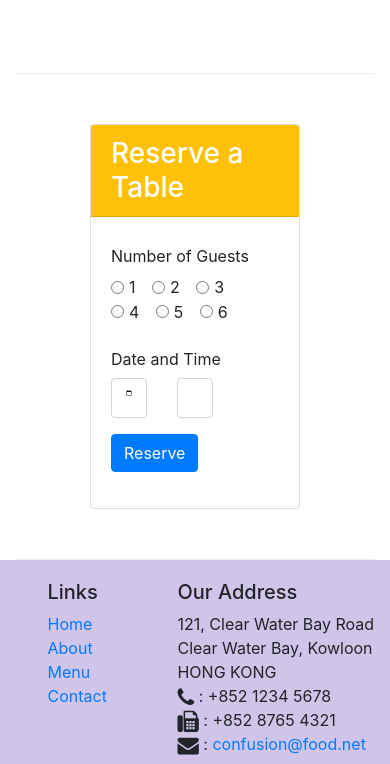
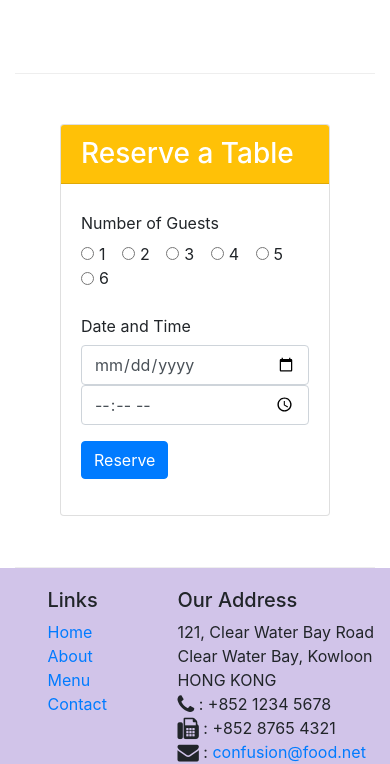
Before and after one commit to AnanthaRohan/conFusion, a website: page index.html in a window 390 px wide. Shown: the part 1884-2648 px from the top of the page. Drawn offline with nearby package versions, Linux system fonts and the light colour scheme.

Commit message:
Assignment-2 2

```diff
--- a/index.html
+++ b/index.html
@@ -122,15 +122,15 @@
         </div>
 
         <div class="row row-content align-items-center">
-            <div class="col-2 col-sm-2"></div>
-            <div class="col-8 col-sm-8">
+            <div class="col-1 col-sm-2"></div>
+            <div class="col-10 col-sm-8">
                 <div class="card">
                         <h3 class="card-header bg-warning text-white">Reserve a Table</h3>
                         <div class="card-body">
                             <form id="reserve">
                                     <div class="form-group row">
                                             <label for="Number of Guests" class="col-md-2 col-form-label">Number of Guests</label>
-                                            <div class="col-md-10">
+                                            <div class="col-12 col-md-10">
                                                     <div class="form-check form-check-inline">
                                                             <input class="form-check-input" type="radio" name="inlineRadioOptions" id="inlineRadio1" value="option1">
                                                             <label class="form-check-label" for="inlineRadio1">1</label>
@@ -159,10 +159,10 @@
                                         </div>
                                         <div class="form-group row">
                                                 <label for="DateTime" class="col-12 col-md-2 col-form-label">Date and Time</label>
-                                                <div class="col-4 col-md-4">
+                                                <div class="col-12 col-md-4">
                                                     <input type="date" class="form-control" id="date" name="date" placeholder="Date">
                                                 </div>
-                                                <div class="col-4 col-md-4">
+                                                <div class="col-12 col-md-4">
                                                     <input type="time" class="form-control" id="time" name="time" placeholder="Time">
                                                 </div>
                                             </div>
@@ -175,7 +175,7 @@
                         </div>
                 </div>
             </div>
-            <div class="col-2 col-sm-2"></div>
+            <div class="col-sm-2"></div>
 
         </div>
     </div>
```
